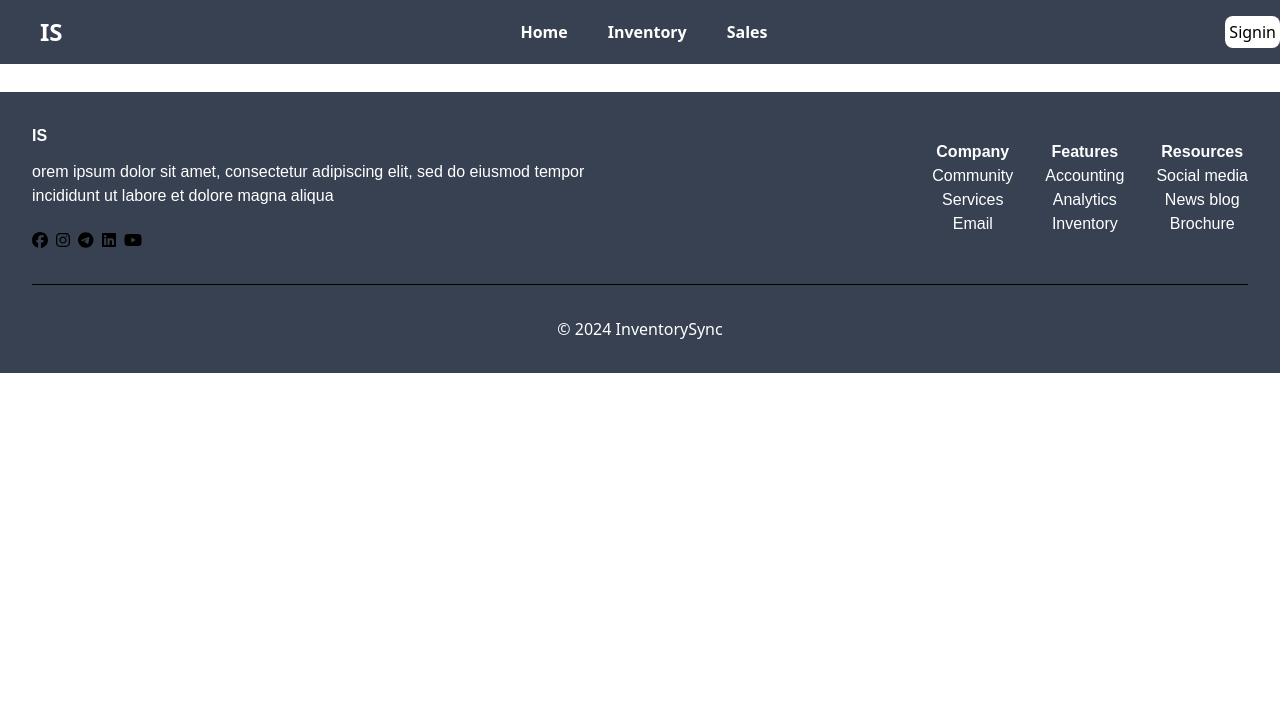
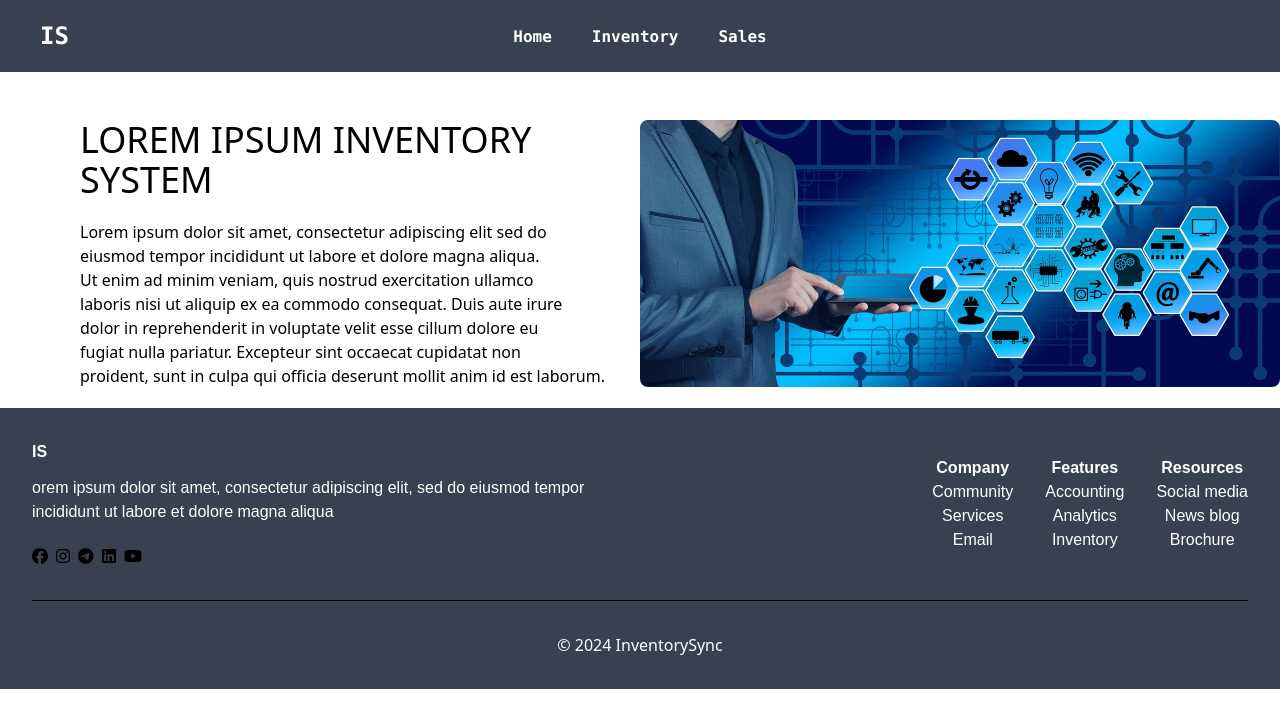
Before and after one commit to gathu1/InventorySync, a React (Vite) app: page /Home in a window 1280 px wide. Shown: the top 728 px of the page. Built offline with nearby package versions, Linux system fonts and the light colour scheme.

Commit message:
add error

```diff
--- a/package.json
+++ b/package.json
@@ -16,6 +16,7 @@
     "@fortawesome/free-solid-svg-icons": "^6.5.2",
     "@fortawesome/react-fontawesome": "^0.2.0",
     "@supabase/auth-ui-react": "^0.4.7",
+    "@supabase/auth-ui-shared": "^0.1.8",
     "@supabase/supabase-js": "^2.42.7",
     "firebase": "^10.11.0",
     "react": "^18.2.0",
--- a/src/App.jsx
+++ b/src/App.jsx
@@ -5,6 +5,7 @@ import Footer from './components/Footer'
 import InventoryTable from "./components/Inventory";
 import SaleTable from "./components/Sale";
 import Signin from "./components/Signin";
+import ErrorPage from "./components/Error-Page";
 
 const App = () => {
   return (
@@ -12,10 +13,12 @@ const App = () => {
    <Router>
     <Navbar/>
     <Routes>
-      <Route path="/" element={<Home />} />
-      <Route path="/Signin" element={<Signin />} />
+      <Route path="/Home" element={<Home />} />
+      <Route path="/" element={<Signin />} />
       <Route path="/Inventory" element={<InventoryTable />} />
       <Route path="/Sale" element={<SaleTable />} />
+      <Route path="*" element={<ErrorPage />} />
+
     </Routes>
     <Footer/>
     </Router>
--- /dev/null
+++ b/src/components/Error-Page.jsx
@@ -0,0 +1,21 @@
+import { useRouteError } from "react-router-dom";
+
+
+export default function ErrorPage() {
+  const error = useRouteError();
+  console.error(error);
+
+
+
+  return (
+    <div id="error-page" className="text-bold text-black">
+      <h1>Oops!</h1>
+      <p>Sorry, an unexpected error has occurred.</p>
+      <p>
+        <i>{error ? error.message : "Not Found!"}</i>
+        {/* <i>{error.statusText || error.message}</i> */}
+
+      </p>
+    </div>
+  );
+}
--- a/src/components/Footer.jsx
+++ b/src/components/Footer.jsx
@@ -6,7 +6,7 @@ const Footer = () => {
     return (
 
 
-        <footer className="w-full bg-gray-700 p-8 mt-7">
+        <footer className="w-full bg-gray-700 p-8 ">
             <div className='flex'>
                 <div className='w-1/2'>
             <div className="fhdg mb-3">
--- a/src/components/Home.jsx
+++ b/src/components/Home.jsx
@@ -31,7 +31,7 @@ useEffect(() => {
 
 async function signOutUser() {
   const { error } = await supabase.auth.signOut();
-  navigate("/Signin")
+  navigate("/")
 }
   // const [value, setValue] = useState('')
   // const handleClick = () => {
@@ -52,12 +52,11 @@ async function signOutUser() {
 
     <header>
      {/* { Object.keys(user) !== 0?  */}
-   <button onClick={() => signOutUser()}>Sign Out</button>
     </header>
 
 
 
-         <div className='scrollbar-hide'>
+         <div className='mb-5 mt-10'>
          <div className='flex justify-end'>
            {/* <button onClick={handleClick} className='hover:bg-white bg-gray-700 rounded-mb mt-2 text-white hover:text-black ml-2 p-1'>Continue With Google</button> */}
               {/*<h6 className='ml-2'>logged in as:</h6>
@@ -67,6 +66,8 @@ async function signOutUser() {
          <div className='flex'>
            <div className='w-1/2'>
            <div className='text-4xl mt-20 ml-20'>
+           {/* <button className='rounded-lg p-3 bg-red-300' onClick={() => signOutUser()}>Sign Out</button>    */}
+
              LOREM IPSUM INVENTORY <br /> SYSTEM
            </div>
            <div className='  mt-5 ml-20'>
@@ -82,7 +83,7 @@ async function signOutUser() {
              </div>
              </div>
              <div className='w-1/2'>
-             <img src="src\assets\industry-3087393_1280.jpg" alt="" className='mt-20 mr-20  ' />
+             <img src="src\assets\industry-3087393_1280.jpg" alt="" className='mt-20 mr-20 rounded-lg ' />
 
            </div>
          </div>
--- /dev/null
+++ b/src/components/Navbar.css
@@ -0,0 +1,58 @@
+/* *{
+    padding: 0;
+    margin: 0;
+    box-sizing: border-box;
+    font-family: "Jura", sans-serif ;
+}
+
+header {
+    display: flex;
+    align-items: center;
+    justify-content: space-between;
+    height: 80px;
+    padding: 0 2rem;
+    color: white;
+    background-color: gray;
+
+} */
+
+/* header .nav-btn {
+    padding: 5px;
+    cursor: pointer;
+    background: transparent;
+    border: none;
+    outline: none;
+    visibility: hidden;
+    opacity: 0;
+    font-size: 1.8rem;
+    color: white;
+} */
+
+@media only screen and (max-width: 500px){
+    header .nav-btn {
+        visibility: visible;
+        opacity: 0;
+    }
+    /* header nav{
+        position: fixed;
+        top: 0;
+        left: 0;
+        height: 100%;
+        width: 100%;
+        display: flex;
+        flex-direction: column;
+        align-items: center;
+        justify-content: center;
+        gap: 1.5rem;
+        transition: 1s;
+        transform: translateY(-100vh);
+    }
+    header .reponsive_nav{
+        transform: none;
+    }
+    nav-close-btn {
+        position: absolute;
+        top: 2rem;
+        right: 2rem;
+    } */
+}
--- a/src/components/Navbar.jsx
+++ b/src/components/Navbar.jsx
@@ -1,35 +1,102 @@
 import { Link } from "react-router-dom";
+import { FontAwesomeIcon } from '@fortawesome/react-fontawesome'
+import { useRef } from "react";
+import { faBars, faTimes } from "@fortawesome/free-solid-svg-icons";
+import '/src/components/Navbar.css'
 
 const Navbar = () => {
+    const navRef = useRef();
+    // const showNavbar = () => {
+    //     navRef.current.classList.toggle("responsive_nav") ;
+    // }
+
+const hideNavbar =()=>{
+    navRef.current.classList.remove("responsive_nav")
+  }
     return (
         <>
-
-            <nav className='bg-gray-700 py-3'>
+    <header clas>
+    <nav className='bg-gray-700 py-3 fixed top-0 left-0  w-screen flex flex-col items-center justify-center gap-6 transition duration-1000 transform translate-y-full transform-none'>
                 <div className='container  flex justify-between items-center mt-1 mb-1 '>
-                    <Link to="/" className='ml-10 text-white font-bold text-2xl'><strong>IS</strong></Link>
+                    <Link to="/Home" className='ml-10 text-white font-mono text-2xl'><strong>IS</strong></Link>
                     <ul className="flex justify-center items-center space-x-10">
                         <li>
-                            <Link to="/" className='hover:underline text-white transition duration-300 ease-in-out font-bold '>Home</Link>
+                            <Link to="/Home" className='hover:underline text-white font-mono transition duration-300 ease-in-out font-bold '>Home</Link>
                         </li>
                         <li>
-                            <Link to="/Inventory" className='hover:underline text-white transition duration-300 ease-in-out font-bold '>Inventory</Link>
+                            <Link to="/Inventory" className='hover:underline font-mono text-white transition duration-300 ease-in-out font-bold '>Inventory</Link>
                         </li><li>
-                            <Link to="/Sale" className='hover:underline text-white transition duration-300 ease-in-out font-bold '>Sales</Link>
+                            <Link to="/Sale" className='hover:underline text-white  font-mono transition duration-300 ease-in-out font-bold '>Sales</Link>
                         </li>
+                        <button className="p-1 cursor-pointer bg-transparent border-none outline-none invisible opacity-0 text-white text-2xl hover:visible hover:opacity-100 absolute top-2 right-2" onClick={hideNavbar}>
+                     <FontAwesomeIcon icon={faTimes} />
 
+                     </button>
+                        <button className="p-1 cursor-pointer  border-none outline-none opacity-0 text-white text-2xl hover:visible hover:opacity-100 " onClick={hideNavbar}>
+                     <FontAwesomeIcon icon={faBars} />
+
+                     </button>
                     </ul>
 
                     <div>
-                    <button className="ml-auto rounded-lg bg-white py-1 px-1"><Link to="/Signin">Signin</Link></button>
+                    {/* <button className="ml-auto rounded-lg bg-white py-1 px-1"><Link to="/">Signin</Link></button> */}
+
 
                         </div>
+
                 </div>
 
 
             </nav>
+    </header>
         </>
     )
 
 }
 
 export default Navbar;
+// import { Link } from "react-router-dom";
+// import { FontAwesomeIcon } from '@fortawesome/react-fontawesome';
+// import { useRef } from "react";
+// import { faBars, faTimes } from "@fortawesome/free-solid-svg-icons";
+
+// const Navbar = () => {
+//     const navRef = useRef();
+
+//     const showNavbar = () => {
+//         navRef.current.classList.toggle("responsive_nav");
+//     };
+
+//     const hideNavbar = () => {
+//         navRef.current.classList.remove("responsive_nav");
+//     };
+
+//     return (
+//         <header>
+//             <nav className='bg-gray-700 py-3 fixed top-0 left-0 h-screen w-screen flex flex-col items-center justify-center gap-6 transition duration-1000 transform -translate-y-full transform-none'>
+//                 <div className='container flex justify-between items-center mt-1 mb-1'>
+//                     <Link to="/Home" className='ml-10 text-white font-mono text-2xl'><strong>IS</strong></Link>
+//                     <ul className="flex justify-center items-center space-x-10">
+//                         <li>
+//                             <Link to="/Home" className='hover:underline text-white font-mono transition duration-300 ease-in-out font-bold'>Home</Link>
+//                         </li>
+//                         <li>
+//                             <Link to="/Inventory" className='hover:underline font-mono text-white transition duration-300 ease-in-out font-bold'>Inventory</Link>
+//                         </li>
+//                         <li>
+//                             <Link to="/Sale" className='hover:underline text-white font-mono transition duration-300 ease-in-out font-bold'>Sales</Link>
+//                         </li>
+//                         <button className="p-1 cursor-pointer bg-transparent border-none outline-none invisible opacity-0 text-white text-2xl hover:visible hover:opacity-100 absolute top-8 right-8" onClick={showNavbar}>
+//                             <FontAwesomeIcon icon={faTimes} />
+//                         </button>
+//                         <button className="p-1 cursor-pointer bg-transparent border-none outline-none invisible opacity-0 text-white text-2xl hover:visible hover:opacity-100" onClick={showNavbar}>
+//                             <FontAwesomeIcon icon={faBars} />
+//                         </button>
+//                     </ul>
+//                 </div>
+//             </nav>
+//         </header>
+//     );
+// };
+
+// export default Navbar;
--- a/src/components/Signin.jsx
+++ b/src/components/Signin.jsx
@@ -1,5 +1,6 @@
 import { createClient } from '@supabase/supabase-js'
- import {Auth} from '@supabase/auth-ui-react'/*ThemeSupa*/
+import {Auth } from '@supabase/auth-ui-react'/*ThemeSupa*/
+import { ThemeSupa } from '@supabase/auth-ui-shared';
 import { useNavigate } from 'react-router-dom';
 
 const supabase = createClient(
@@ -12,21 +13,31 @@ const navigate = useNavigate();
 
 supabase.auth.onAuthStateChange(async (event) =>
 {
-    if (event !== "SIGNED_OUT"){
-        navigate("/Signin")
+    if (event === "SIGNED_OUT"){
+        navigate("/")
     }else{
-        navigate("/")
+        navigate("/Home", "/Inventory", "/Sale")
     }
 })
   return (
-    <header>
+    <div className="flex h-screen bg-gray-400 items-center justify-center">
+  <div className="max-w-md w-full p-6 bg-white rounded-lg shadow-md">
+
+    <form>
+
     <Auth
     supabaseClient ={supabase}
-    // appearance={{theme: ThemeSupa }}
+    appearance={{theme: ThemeSupa }}
     theme= "dark"
     providers={["google"]}
     />
-  </header>
+
+      {/* Input fields (email, password, etc.) */}
+      {/* Submit button */}
+    </form>
+  </div>
+</div>
+
   )
 }
 
```
Also changed, not shown: 1 other file (tests, documents, lock files or other folders).
